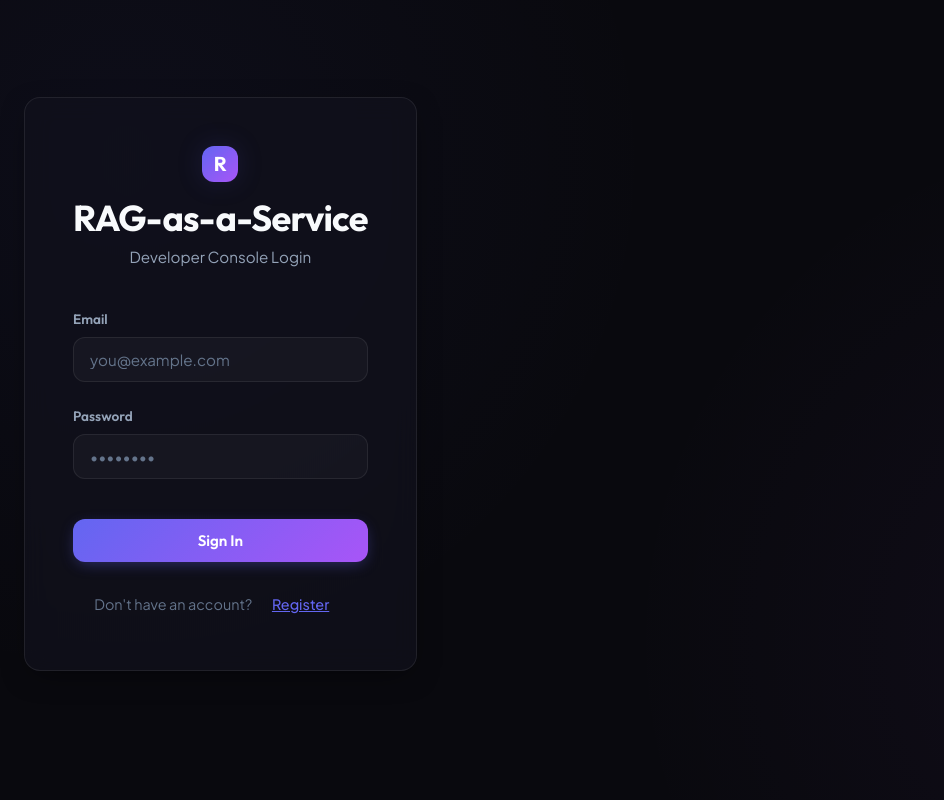
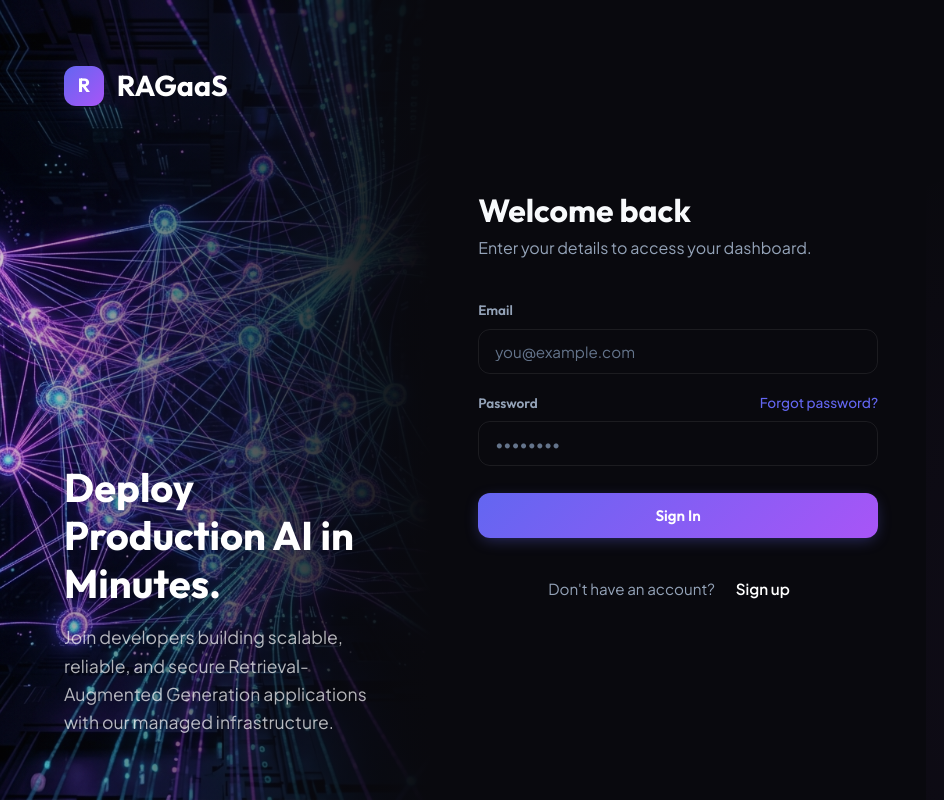
Before and after one commit to blackeagle686/rag_saas, a React (Vite) app in the folder frontend/: page /auth in a window 1280 px wide. Shown: the whole page, without its empty margins (0-944 px from the left). Built offline with nearby package versions, Linux system fonts and the light colour scheme; no server answers; the HTML template or start-up script is replaced by a standard one.

Commit message:
Redesign auth page with split layout and improved UX

```diff
--- a/frontend/src/pages/Auth.jsx
+++ b/frontend/src/pages/Auth.jsx
@@ -1,5 +1,6 @@
 import React, { useState } from 'react';
 import { useAuth } from '../context/AuthContext';
+import { useNavigate } from 'react-router-dom';
 
 const Auth = () => {
   const [isLogin, setIsLogin] = useState(true);
@@ -7,43 +8,104 @@ const Auth = () => {
   const [email, setEmail] = useState('');
   const [password, setPassword] = useState('');
   const [error, setError] = useState(null);
+  const [loading, setLoading] = useState(false);
 
   const { login, register } = useAuth();
+  const navigate = useNavigate();
 
   const handleSubmit = async (e) => {
     e.preventDefault();
     setError(null);
+    setLoading(true);
     try {
       if (isLogin) {
         await login(email, password);
       } else {
         await register(name, email, password);
       }
+      navigate('/dashboard');
     } catch (err) {
       setError(err.message || 'Authentication failed');
+      setLoading(false);
     }
   };
 
   return (
-    <div className="auth-page">
-      <main className="glass-card auth-card animate-fade-in" id="auth-card">
-        <div className="auth-header">
-          <div className="auth-logo">
-            <div className="logo-icon">R</div>
+    <div style={{ display: 'flex', minHeight: '100vh', backgroundColor: 'var(--bg-base)' }}>
+      {/* Left side: Image and branding (Hidden on small screens) */}
+      <div style={{
+        flex: 1,
+        backgroundImage: 'url(/auth-bg.png)',
+        backgroundSize: 'cover',
+        backgroundPosition: 'center',
+        position: 'relative'
+      }} className="auth-sidebar-hide">
+        <div style={{
+          position: 'absolute',
+          inset: 0,
+          background: 'linear-gradient(to right, rgba(10,10,15,0.2), var(--bg-base))'
+        }} />
+
+        <div style={{ position: 'relative', zIndex: 1, padding: '4rem', display: 'flex', flexDirection: 'column', justifyContent: 'space-between', height: '100%' }}>
+          <div style={{ display: 'flex', alignItems: 'center', gap: '0.8rem' }}>
+            <div className="logo-icon" style={{ width: '40px', height: '40px', margin: 0, fontSize: '1.2rem' }}>R</div>
+            <span style={{ fontSize: '1.8rem', fontWeight: 700, fontFamily: 'var(--font-display)', color: 'white' }}>RAGaaS</span>
           </div>
-          <h1>RAG-as-a-Service</h1>
-          <p>Developer Console {isLogin ? 'Login' : 'Register'}</p>
+
+          <div style={{ maxWidth: '400px' }}>
+            <h2 style={{ fontSize: '2.5rem', fontFamily: 'var(--font-display)', color: 'white', marginBottom: '1rem', lineHeight: 1.2 }}>
+              Deploy Production AI in Minutes.
+            </h2>
+            <p style={{ color: 'rgba(255,255,255,0.7)', fontSize: '1.1rem', lineHeight: 1.6 }}>
+              Join developers building scalable, reliable, and secure Retrieval-Augmented Generation applications with our managed infrastructure.
+            </p>
+          </div>
+        </div>
+      </div>
+
+      {/* Right side: Auth Form */}
+      <div style={{
+        flex: 1,
+        display: 'flex',
+        alignItems: 'center',
+        justifyContent: 'center',
+        padding: '2rem',
+        position: 'relative',
+        backgroundColor: 'var(--bg-base)'
+      }}>
+        {/* Mobile Header (Only visible when sidebar is hidden) */}
+        <div className="auth-mobile-header" style={{ position: 'absolute', top: '2rem', left: '2rem', display: 'flex', alignItems: 'center', gap: '0.5rem' }}>
+          <div className="logo-icon" style={{ width: '30px', height: '30px', margin: 0, fontSize: '0.9rem' }}>R</div>
+          <span style={{ fontSize: '1.2rem', fontWeight: 700, fontFamily: 'var(--font-display)' }}>RAGaaS</span>
+        </div>
+
+        <div style={{ width: '100%', maxWidth: '400px' }} className="animate-fade-in">
+          <div style={{ marginBottom: '2.5rem' }}>
+            <h1 style={{ fontSize: '2rem', fontFamily: 'var(--font-display)', marginBottom: '0.5rem' }}>
+              {isLogin ? 'Welcome back' : 'Create your account'}
+            </h1>
+            <p style={{ color: 'var(--text-secondary)' }}>
+              {isLogin ? 'Enter your details to access your dashboard.' : 'Start building your AI assistant today.'}
+            </p>
           </div>
 
           {error && (
-          <div className="alert alert-error" style={{ marginBottom: '1rem', color: '#ff6b6b' }}>
+            <div style={{
+              background: 'rgba(255, 107, 107, 0.1)',
+              color: '#ff6b6b',
+              padding: '1rem',
+              borderRadius: 'var(--radius-md)',
+              marginBottom: '1.5rem',
+              border: '1px solid rgba(255, 107, 107, 0.2)',
+              fontSize: '0.9rem'
+            }}>
               {error}
             </div>
           )}
 
-        <form id="auth-form" onSubmit={handleSubmit}>
+          <form onSubmit={handleSubmit} style={{ display: 'flex', flexDirection: 'column', gap: '1.2rem' }}>
             {!isLogin && (
-            <div className="form-group">
+              <div className="form-group" style={{ margin: 0 }}>
                 <label className="form-label">Full Name</label>
                 <input
                   type="text"
@@ -52,11 +114,12 @@ const Auth = () => {
                   required
                   value={name}
                   onChange={(e) => setName(e.target.value)}
+                  style={{ background: 'var(--bg-elevated)', border: '1px solid var(--border-color)' }}
                 />
               </div>
             )}
 
-          <div className="form-group">
+            <div className="form-group" style={{ margin: 0 }}>
               <label className="form-label">Email</label>
               <input
                 type="email"
@@ -65,11 +128,17 @@ const Auth = () => {
                 required
                 value={email}
                 onChange={(e) => setEmail(e.target.value)}
+                style={{ background: 'var(--bg-elevated)', border: '1px solid var(--border-color)' }}
               />
             </div>
 
-          <div className="form-group">
-            <label className="form-label">Password</label>
+            <div className="form-group" style={{ margin: 0 }}>
+              <div style={{ display: 'flex', justifyContent: 'space-between', alignItems: 'center' }}>
+                <label className="form-label" style={{ marginBottom: 0 }}>Password</label>
+                {isLogin && (
+                  <a href="#" style={{ fontSize: '0.85rem', color: 'var(--accent-primary)', textDecoration: 'none' }}>Forgot password?</a>
+                )}
+              </div>
               <input
                 type="password"
                 className="form-input"
@@ -77,25 +146,44 @@ const Auth = () => {
                 required
                 value={password}
                 onChange={(e) => setPassword(e.target.value)}
+                style={{ background: 'var(--bg-elevated)', border: '1px solid var(--border-color)', marginTop: '0.5rem' }}
               />
             </div>
 
-          <button type="submit" className="btn btn-primary" style={{ width: '100%', marginTop: '1rem' }}>
-            {isLogin ? 'Sign In' : 'Create Account'}
+            <button type="submit" className="btn btn-primary" style={{ width: '100%', marginTop: '0.5rem', padding: '0.8rem' }} disabled={loading}>
+              {loading ? 'Processing...' : (isLogin ? 'Sign In' : 'Create Account')}
             </button>
           </form>
 
-        <div style={{ marginTop: '1.5rem', textAlign: 'center', fontSize: '0.9rem', color: 'var(--text-muted)' }}>
+          <div style={{ marginTop: '2rem', textAlign: 'center', fontSize: '0.95rem', color: 'var(--text-secondary)' }}>
             {isLogin ? "Don't have an account? " : "Already have an account? "}
             <button
               type="button"
-            onClick={() => setIsLogin(!isLogin)}
-            style={{ background: 'none', border: 'none', color: 'var(--accent-primary)', cursor: 'pointer', textDecoration: 'underline' }}
+              onClick={() => { setIsLogin(!isLogin); setError(null); }}
+              style={{ background: 'none', border: 'none', color: 'white', fontWeight: 600, cursor: 'pointer' }}
             >
-            {isLogin ? "Register" : "Log In"}
+              {isLogin ? "Sign up" : "Log in"}
             </button>
           </div>
-      </main>
+        </div>
+      </div>
+
+      {/* Media Queries */}
+      <style>{`
+        @media (max-width: 768px) {
+          .auth-sidebar-hide {
+            display: none !important;
+          }
+        }
+        @media (min-width: 769px) {
+          .auth-mobile-header {
+            display: none !important;
+          }
+          .auth-sidebar-hide {
+            display: flex !important;
+          }
+        }
+      `}</style>
     </div>
   );
 };
```
Lines whose indentation alone changed are shown as unchanged.
